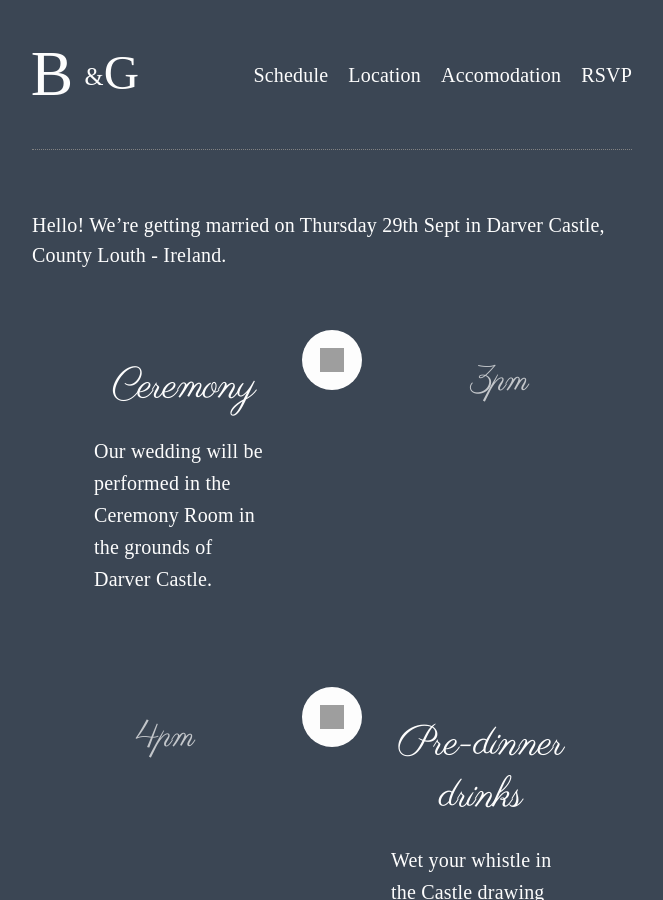
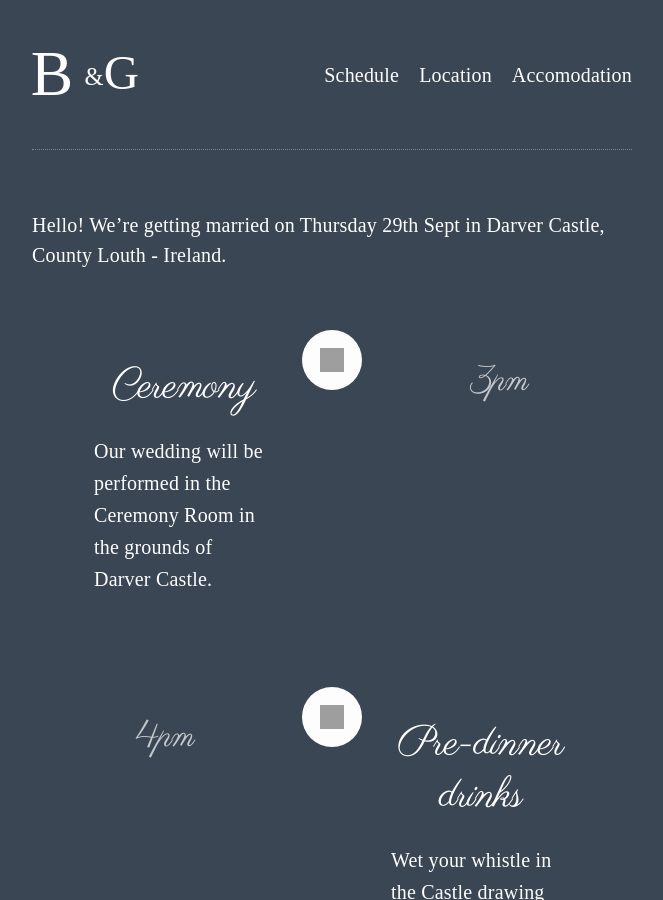
Before and after one commit to tumbleshack/wedding, a Jekyll site: the page built from index.html, in a window 1280 px wide and 900 px high. Shown: the whole window, without its empty margins (308-971 px from the left). Built offline with Jekyll 4.4.1, drawn with Linux system fonts in a browser that asks for light colours; grey boxes are pictures that could not be loaded.

Commit message:
Copy out RSVP

```diff
--- a/_includes/header.html
+++ b/_includes/header.html
@@ -31,10 +31,10 @@
               <span class="link-arrow">&rarr;</span>
           </div>
 
-          <div class="primary-nav__item">
+          <!-- <div class="primary-nav__item">
               <a href="#rsvp">RSVP</a>
               <span class="link-arrow">&rarr;</span>
-          </div>
+          </div> -->
       </div>
     </nav>
   </div>
```
